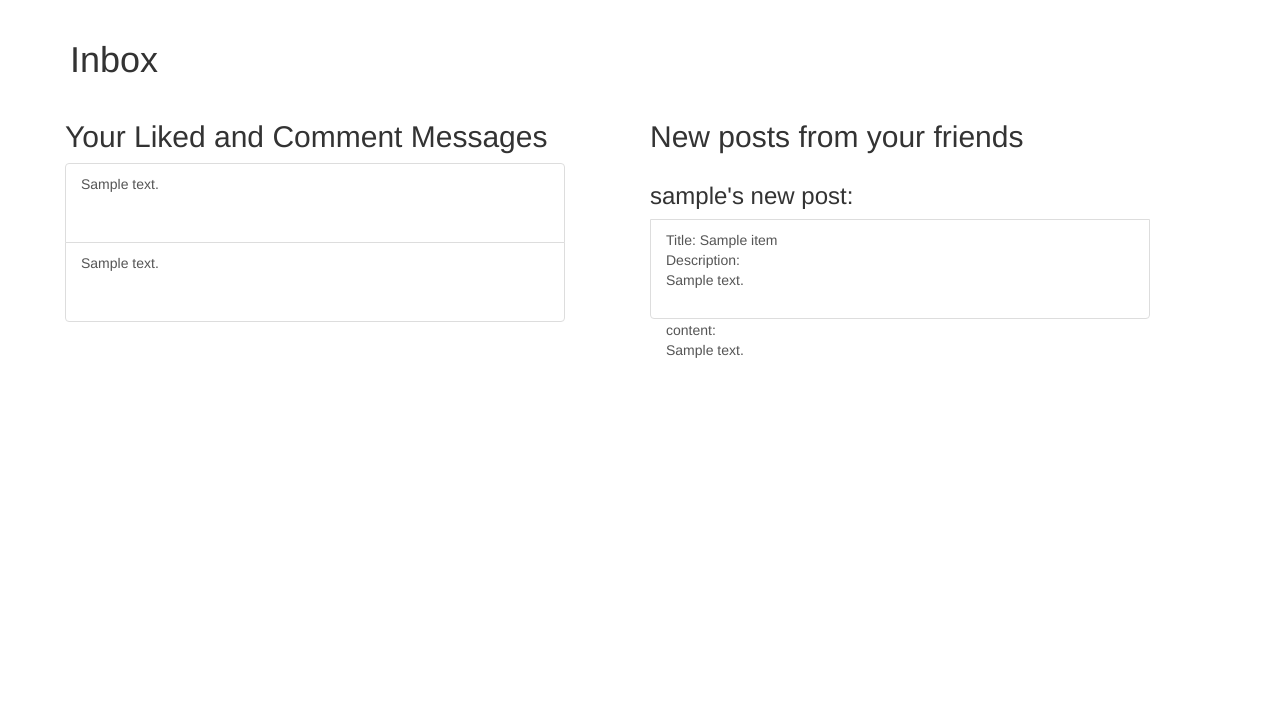
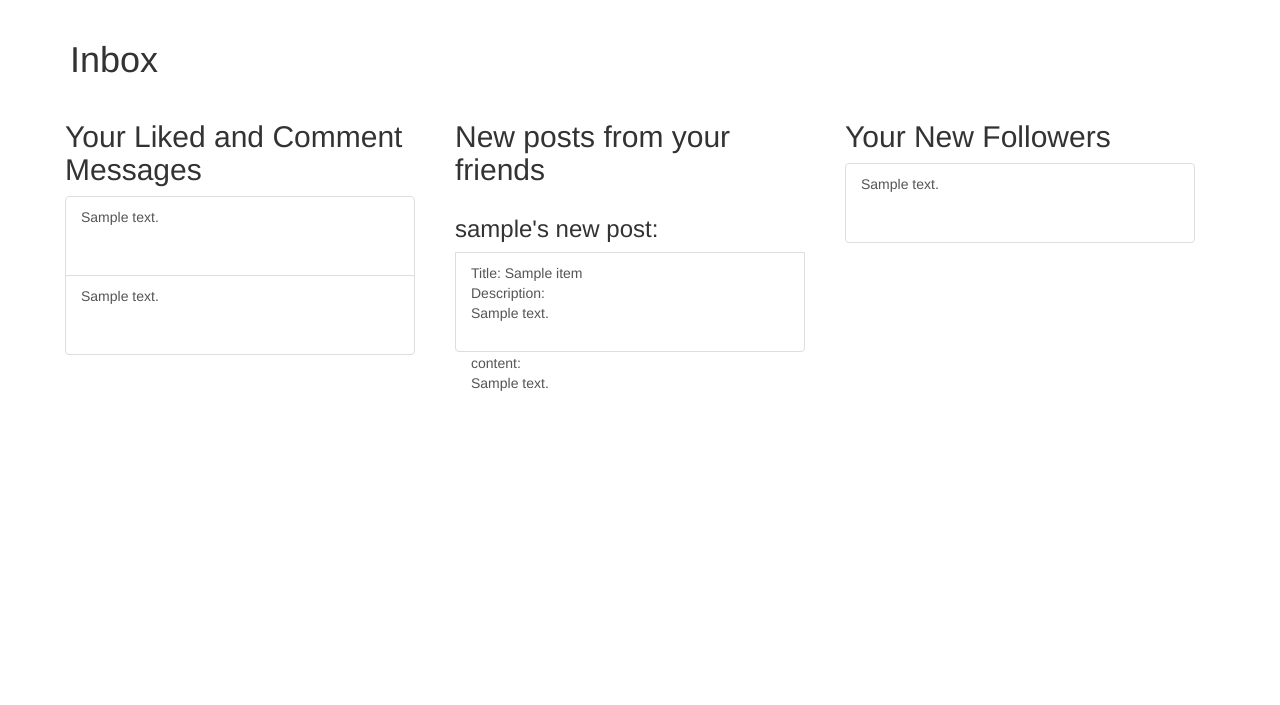
Before and after one commit to CMPUT404FALL2022/CMPUT404-GroupProject, a Django app: template inbox/templates/inbox/inbox.html in a window 1280 px wide. Shown: the part 52-757 px from the top of the page. Run offline with Django 4.2, Linux system fonts and the light colour scheme; the template is opened without the code that fills it: most values are stand-ins (such as "Sample title", 1, 10 or a date in 2020); some libraries are stand-ins or nearby versions.

Commit message:
inbox request done

```diff
--- a/authors/admin.py
+++ b/authors/admin.py
@@ -1,8 +1,8 @@
 from django.contrib import admin
 
-from .models import single_author,Followers
+from .models import single_author,Followers,FollowRequest
 
 # Register your models here.
 admin.site.register(single_author)
-# admin.site.register(followRequest)
+admin.site.register(FollowRequest)
 admin.site.register(Followers)
--- a/inbox/models.py
+++ b/inbox/models.py
@@ -2,6 +2,7 @@
 from uuid import uuid4
 from authors.models import single_author
 from post.models import Post, Comment, Liked
+from authors.models import FollowRequest
 
 # # Create your models here.
 # class InboxItem(models.Model):
@@ -25,5 +26,5 @@
     # Post stuff
     items = models.ManyToManyField(Post, blank=True)
     comments = models.ManyToManyField(Comment, blank=True, symmetrical=False)
-    #followRequests = models.ManyToManyField(FollowRequest, blank=True, symmetrical=False)
+    followRequests = models.ManyToManyField(FollowRequest, blank=True, symmetrical=False)
     likes = models.ManyToManyField(Liked, blank=True, symmetrical=False)
--- a/inbox/templates/inbox/inbox.html
+++ b/inbox/templates/inbox/inbox.html
@@ -56,23 +56,23 @@
 
       <div class="column">
         <h2>Your Liked and Comment Messages</h2>
-        <div style="overflow:scroll; width:500px; height:500px;">
+        <div style="overflow:scroll; width:350px; height:500px;">
           {% for text in text%}
-              <a href="#" class="list-group-item list-group-item-action"style="width:500px;height: 80px;">{{ text }}</a>
+              <a href="#" class="list-group-item list-group-item-action"style="width:350px;height: 80px;">{{ text }}</a>
           {% endfor %}
 
           {% for comment in comment_msg%}
-          <a href="#" class="list-group-item list-group-item-action"style="width:500px;height: 80px;">{{ comment }}</a>
+          <a href="#" class="list-group-item list-group-item-action"style="width:350px;height: 80px;">{{ comment }}</a>
           {% endfor %}
         </div>
       </div>
 
       <div class="column">
         <h2>New posts from your friends</h2>
-        <div style="overflow:scroll; width:500px; height:500px;">
+        <div style="overflow:scroll; width:350px; height:500px;">
           {% for item in Inbox_new_post.all %}
           <h3>{{ item.author.username }}'s new post: </h3>
-          <a href="#" class="list-group-item list-group-item-action"style="width:500px;height: 100px;">
+          <a href="#" class="list-group-item list-group-item-action"style="width:350px;height: 100px;">
                                 Title: {{ item.title }}<br/>
                                 Description: {{ item.description|convert_markdown|safe }}<br/>
                                 content: {{ item.content|convert_markdown|safe }}<br/></a>
@@ -80,7 +80,16 @@
         </div>
       </div>
 
-          <div class="col-1"></div>
+      <div class="column">
+        <h2>Your New Followers</h2>
+        <div style="overflow:scroll; width:350px; height:500px;">
+          {% for request in requests %}
+          <a href="#" class="list-group-item list-group-item-action"style="width:350px;height: 80px;">
+                                {{ request.summary }}<br/></a>
+          {% endfor %}
+        </div>
+      </div>
+
 
 
 
```
Also changed, not shown: authors/models.py (+6 -6 lines), inbox/views.py (+7 -27 lines), me/views.py (+2 -25 lines), post/views.py (+15 -1 lines), authors/migrations/0003_followrequest.py (added), db.sqlite3, inbox/migrations/0003_inbox_followrequests.py (added).
